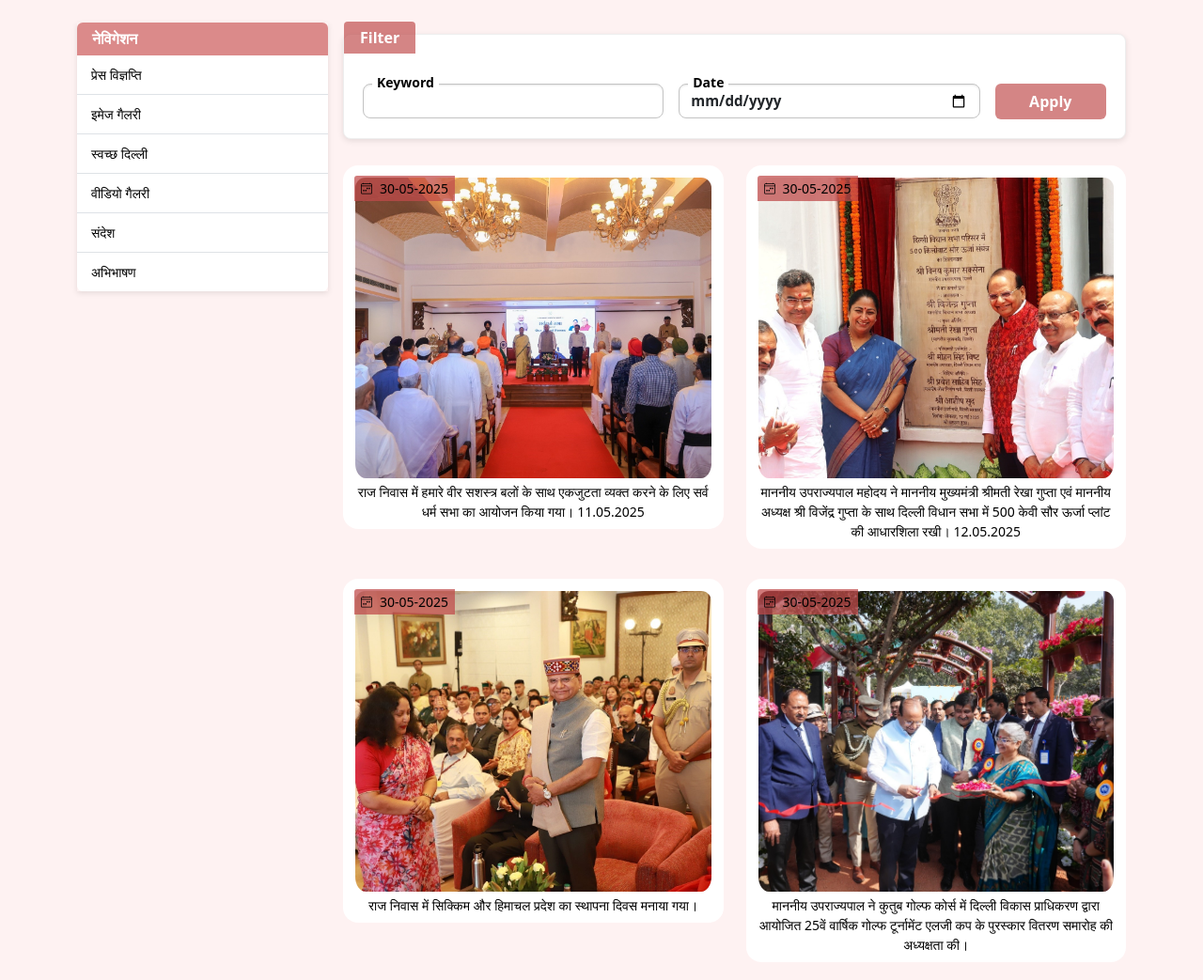
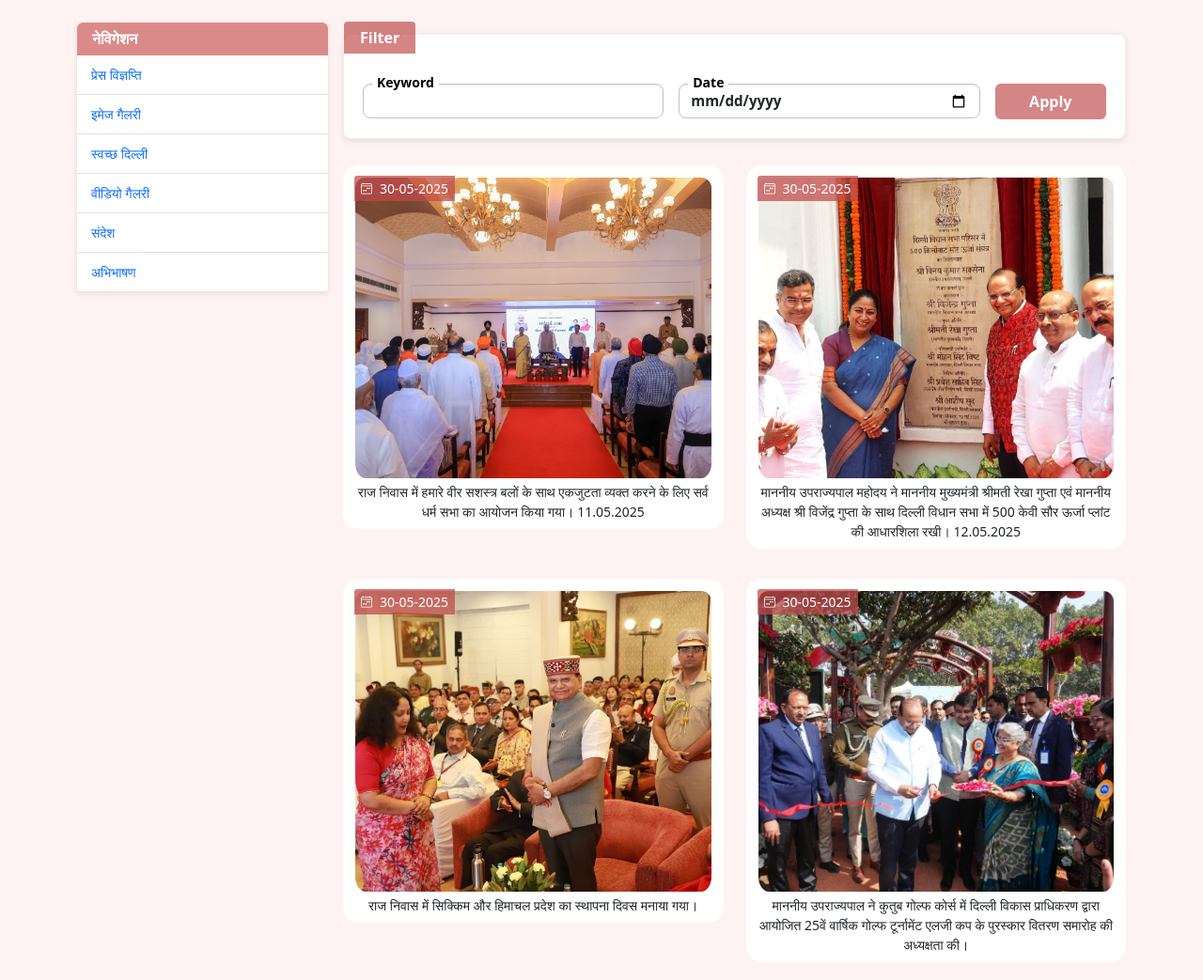
Before and after one commit to Justin-Arbaz/photo_gallery_hindi, a plain HTML site: page index.html in a window 1280 px wide. Shown: the top 1043 px of the page at 94% size. Drawn offline with nearby package versions, Linux system fonts and the light colour scheme.

Commit message:
Update style.css

```diff
--- a/style.css
+++ b/style.css
@@ -20,7 +20,6 @@ body {
 
 .sidebar ul li a {
   display: block;
-  color: #000;
   text-decoration: none;
   font-weight: 500;
   font-size: 14px;
@@ -165,7 +164,6 @@ body {
   font-size: 14px;
   margin-bottom: 0;
    font-weight: 500;
-   color: #000;
 }
 
 .gallery-box {
```
